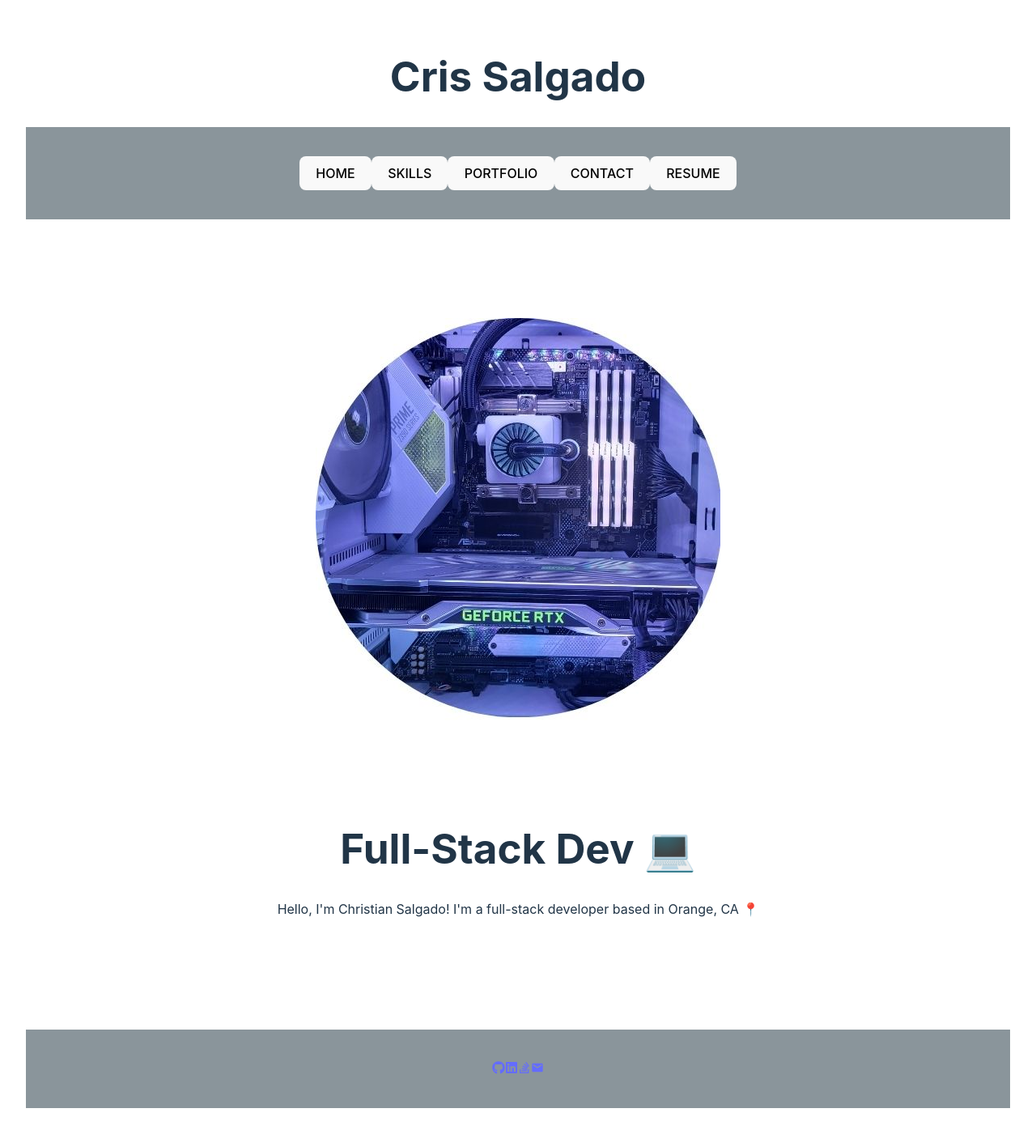
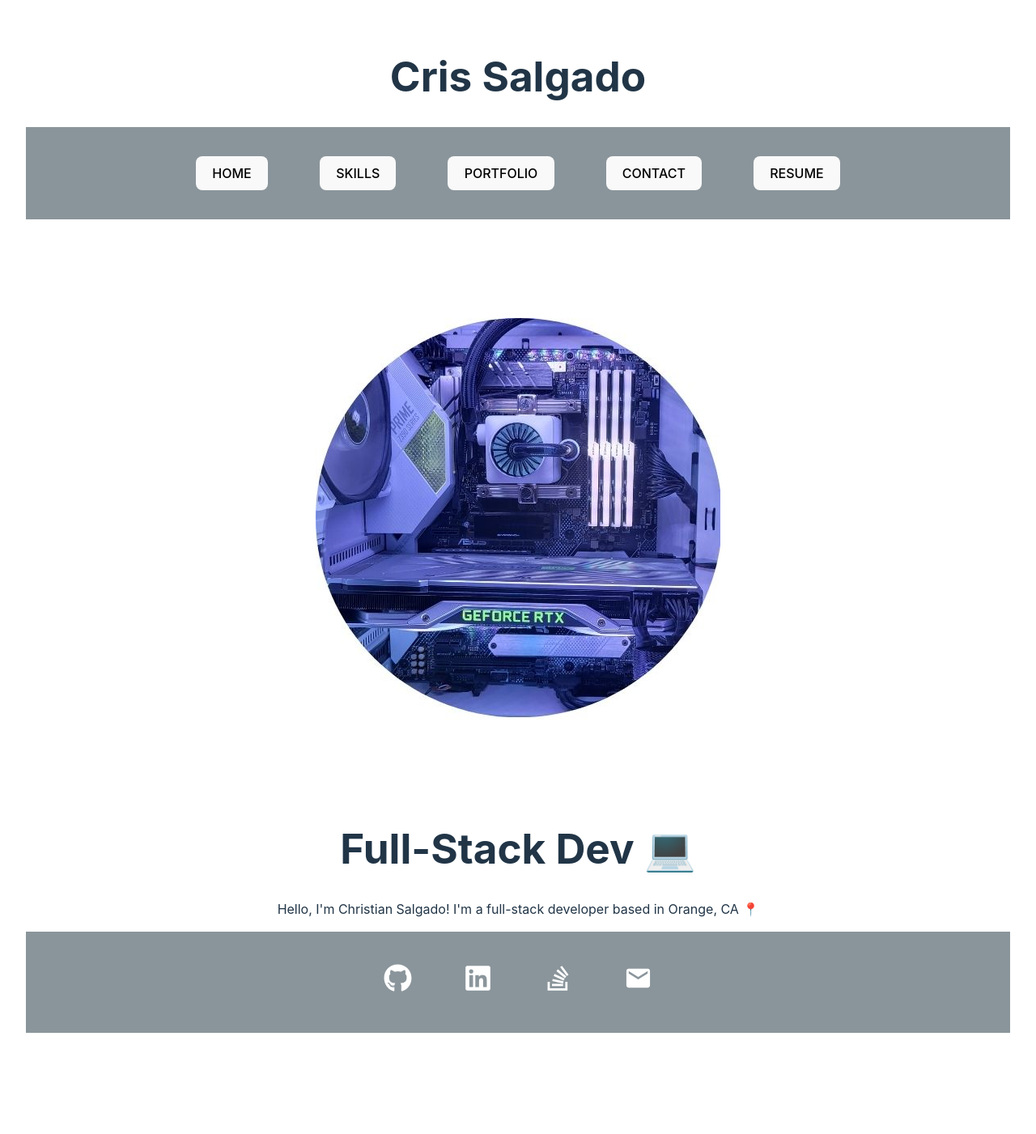
Before and after one commit to CrisSal2/Portfolio-React, a React (Vite) app: page / in a window 1280 px wide. Shown: the whole page at 81% size. After the commit the page ends 1308 px from the top, so only its background shows below. Built offline with nearby package versions, Linux system fonts and the light colour scheme.

Commit message:
added some styles

```diff
--- a/package.json
+++ b/package.json
@@ -11,6 +11,8 @@
     "preview": "vite preview"
   },
   "dependencies": {
+    "dotenv": "^16.4.5",
+    "emailjs-com": "^3.2.0",
     "react": "^18.3.1",
     "react-dom": "^18.3.1",
     "react-icons": "^5.3.0",
--- a/src/components/Footer.jsx
+++ b/src/components/Footer.jsx
@@ -7,6 +7,7 @@
       <div className="footer">
         <div className="icons">
           <a
+          className="icon"
             href="https://github.com/crissal2"
             target="_blank"
             rel="noopener noreferrer"
@@ -14,6 +15,7 @@
             <FaGithub />
           </a>
           <a
+          className="icon"
             href="https://www.linkedin.com/"
             target="_blank"
             rel="noopener noreferrer"
@@ -21,13 +23,16 @@
             <FaLinkedin />
           </a>
           <a
+          className="icon"
             href="https://stackoverflow.com/users/23596149/cizanagi"
             target="_blank"
             rel="noopener noreferrer"
           >
             <FaStackOverflow />
           </a>
-          <a href="mailto:salgado.chris.m@gmail.com">
+          <a
+          className="icon"
+          href="mailto:salgado.chris.m@gmail.com">
             <MdEmail />
           </a>
         </div>
--- a/src/containers/contact/contact.jsx
+++ b/src/containers/contact/contact.jsx
@@ -1,4 +1,4 @@
-
+import React from "react"
 
 function Contact() {
     return(
--- a/src/containers/home/home.css
+++ b/src/containers/home/home.css
@@ -1,4 +1,4 @@
 
 .homeDiv {
-    padding-bottom: 10%;
+    padding-bottom: 0%;
 }
--- a/src/index.css
+++ b/src/index.css
@@ -60,6 +60,11 @@
   background-color: #8a959b;
 }
 
+button {
+  margin-left: 2rem;
+  margin-right: 2rem;
+}
+
 .footer {
   padding: 3%;
   background-color: #8a959b;
@@ -78,6 +83,17 @@
 .icons {
   height: 100%;
   cursor: pointer;
+  font-size: 35px;
+
+}
+
+.icon {
+  margin: 0rem 2rem 0rem 2rem;
+  color: white;
+}
+
+.icon:hover {
+  color: black;
 }
 
 
```
Also changed, not shown: src/containers/contact/contact.css (added).
